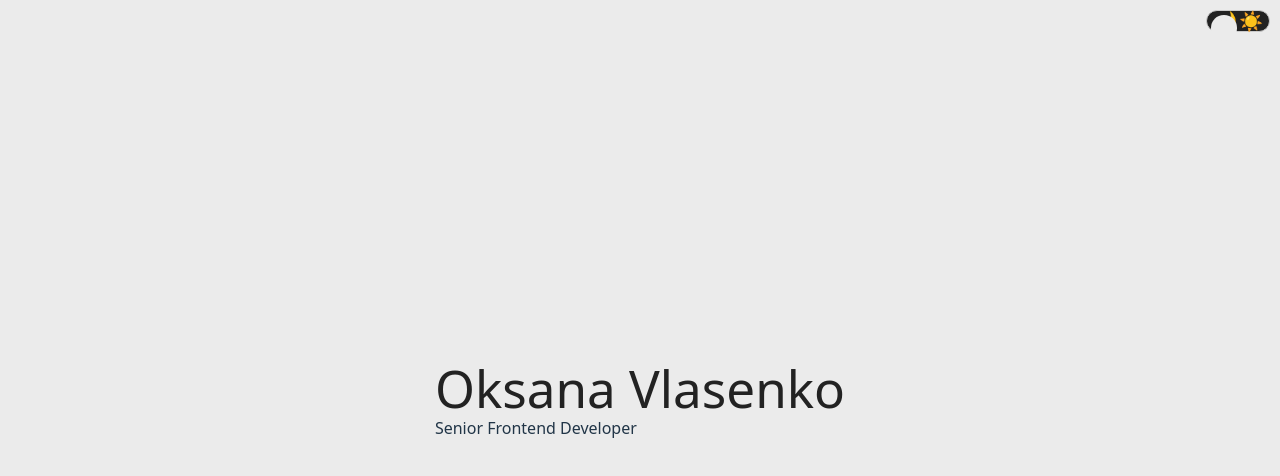
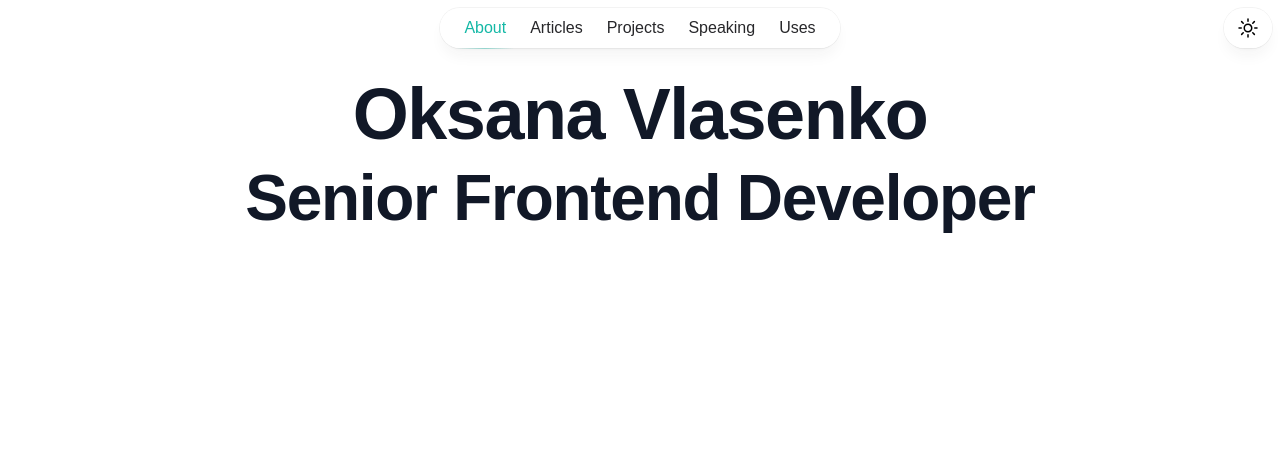
Before and after one commit to oksanaVlasenko/vlasenko, a Vue app: page / in a window 1280 px wide. Shown: the top 476 px of the page. Built offline with nearby package versions, Linux system fonts and the light colour scheme.

Commit message:
feat: styled header

```diff
--- a/index.html
+++ b/index.html
@@ -1,10 +1,10 @@
 <!doctype html>
-<html lang="en">
+<html>
   <head>
     <meta charset="UTF-8" />
     <link rel="icon" type="image/svg+xml" href="/vite.svg" />
     <meta name="viewport" content="width=device-width, initial-scale=1.0" />
-    <title>Vite + Vue</title>
+    <title>Oksana Vlasenko</title>
   </head>
   <body>
     <div id="app"></div>
--- a/src/App.vue
+++ b/src/App.vue
@@ -1,36 +1,18 @@
 <template>
-  <div class="container-center">
-    <ThemeButton />
-
-    <div>
-      <h1>Oksana Vlasenko</h1>
-
-      <h2>Senior Frontend Developer</h2>
-    </div>
+  <div class="flex w-full container-center">
+    <Header />
   </div>
 </template>
 
 <script>
-import ThemeButton from './components/ThemeButton.vue'
+import Header from './components/Header.vue'
 
 export default {
   components: {
-    ThemeButton
+    Header
   }
 }
 </script>
 
 <style scoped>
-.logo {
-  height: 6em;
-  padding: 1.5em;
-  will-change: filter;
-  transition: filter 300ms;
-}
-.logo:hover {
-  filter: drop-shadow(0 0 2em #646cffaa);
-}
-.logo.vue:hover {
-  filter: drop-shadow(0 0 2em #42b883aa);
-}
 </style>
--- a/src/assets/tailwind.css
+++ b/src/assets/tailwind.css
@@ -1,5 +1,53 @@
 @import "tailwindcss/base";
-@import '../style.css';
+/* @import '../style.css'; */
 
 @import "tailwindcss/components";
 @import "tailwindcss/utilities";
+
+:root {
+  --background-color-primary: #ffffff; /* Light gray background */
+  --background-color-secondary: #ffffff; /* White background */
+  --accent-color: #3b82f6; /* Blue accent */
+  --text-primary-color: #111827; /* Dark gray text */
+  --element-size: 4rem; /* Same size for consistency */
+  --background-color-reverse: #18181b; /* Dark gray reverse background */
+  --text-reverse-color: #d1d5db; /* Light gray reverse text */
+  --background-color-reverse-secondary: #374151; /* Darker gray secondary reverse background */
+}
+
+:root.dark {
+  --background-color-primary: #18181b; /* Dark gray background */
+  --background-color-secondary: #374151; /* Darker gray background */
+  --accent-color: #3b82f6; /* Blue accent */
+  --text-primary-color: #d1d5db; /* Light gray text */
+  --background-color-reverse: #ffffff; /* Light gray reverse background */
+  --text-reverse-color: #111827; /* Dark gray reverse text */
+  --background-color-reverse-secondary: #ffffff; /* White reverse secondary background */
+}
+
+
+html,
+body {
+  padding: 0;
+  margin: 0;
+}
+
+.container-center {
+  background-color: var(--background-color-primary);
+  height: 100vh;
+  width: 100vw;
+  padding: 0 1em;
+  margin: 0 auto;
+  text-align: center;
+  /* display: flex;
+  align-items: center;
+  justify-content: center; */
+}
+
+body {
+  margin: 0;
+  display: flex;
+  place-items: center;
+  min-width: 320px;
+  min-height: 100vh;
+}
--- /dev/null
+++ b/src/components/Header.vue
@@ -0,0 +1,38 @@
+<template>
+  <header class="w-full pt-2">
+    <ThemeButton />
+
+    <Nav />
+
+    <h1 class="title">Oksana Vlasenko</h1>
+
+    <h2>Senior Frontend Developer</h2>
+
+  </header>
+</template>
+
+<script>
+import ThemeButton from './ThemeButton.vue'
+import Nav from './Nav.vue'
+
+export default {
+  components: {
+    ThemeButton,
+    Nav
+  }
+}
+</script>
+
+<style scoped>
+h1 {
+  @apply
+    antialiased text-3xl text-center my-12;
+    color: var(--text-primary-color);
+}
+
+h2 {
+  @apply
+    antialiased text-2xl text-center;
+    color: var(--text-primary-color);
+}
+</style>
--- /dev/null
+++ b/src/components/Nav.vue
@@ -0,0 +1,35 @@
+<template>
+  <div class="flex flex-1 justify-end md:justify-center">
+    <div class="pointer-events-auto md:hidden" data-headlessui-state="">
+      <button class="group flex items-center rounded-full bg-white/90 px-4 py-2 text-sm font-medium text-zinc-800 shadow-lg shadow-zinc-800/5 ring-1 ring-zinc-900/5 backdrop-blur dark:bg-zinc-800/90 dark:text-zinc-200 dark:ring-white/10 dark:hover:ring-white/20" type="button" aria-expanded="false" data-headlessui-state="" id="headlessui-popover-button-:Rbmiqja:">Menu <svg viewBox="0 0 8 6" aria-hidden="true" class="ml-3 h-auto w-2 stroke-zinc-500 group-hover:stroke-zinc-700 dark:group-hover:stroke-zinc-400">
+          <path d="M1.75 1.75 4 4.25l2.25-2.5" fill="none" stroke-width="1.5" stroke-linecap="round" stroke-linejoin="round"></path>
+        </svg>
+      </button>
+    </div>
+
+    <div hidden="" style="position:fixed;top:1px;left:1px;width:1px;height:0;padding:0;margin:-1px;overflow:hidden;clip:rect(0, 0, 0, 0);white-space:nowrap;border-width:0;display:none"></div>
+
+    <nav class="pointer-events-auto hidden md:block">
+      <ul class="flex rounded-full bg-white/90 px-3 text-sm font-medium text-zinc-800 shadow-lg shadow-zinc-800/5 ring-1 ring-zinc-900/5 backdrop-blur dark:bg-zinc-800/90 dark:text-zinc-200 dark:ring-white/10">
+        <li>
+          <a class="relative block px-3 py-2 transition text-teal-500 dark:text-teal-400" href="/about">About <span class="absolute inset-x-1 -bottom-px h-px bg-gradient-to-r from-teal-500/0 via-teal-500/40 to-teal-500/0 dark:from-teal-400/0 dark:via-teal-400/40 dark:to-teal-400/0"></span>
+          </a>
+        </li>
+        <li>
+          <a class="relative block px-3 py-2 transition hover:text-teal-500 dark:hover:text-teal-400" href="/articles">Articles</a>
+        </li>
+        <li>
+          <a class="relative block px-3 py-2 transition hover:text-teal-500 dark:hover:text-teal-400" href="/projects">Projects</a>
+        </li>
+        <li>
+          <a class="relative block px-3 py-2 transition hover:text-teal-500 dark:hover:text-teal-400" href="/speaking">Speaking</a>
+        </li>
+        <li>
+          <a class="relative block px-3 py-2 transition hover:text-teal-500 dark:hover:text-teal-400" href="/uses">Uses</a>
+        </li>
+      </ul>
+    </nav>
+  </div>
+</template>
+
+<script></script>
--- a/src/components/ThemeButton.vue
+++ b/src/components/ThemeButton.vue
@@ -1,19 +1,29 @@
 <template>
-  <div>
-    <input
-      @change="toggleTheme"
-      id="checkbox"
-      type="checkbox"
-      class="switch-checkbox"
-    />
-    <label for="checkbox" class="switch-label">
-      <span>🌙</span>
-      <span>☀️</span>
-      <div
-        class="switch-toggle"
-        :class="{ 'switch-toggle-checked': userTheme === 'dark-theme' }"
-      ></div>
-    </label>
+  <div class="switcher">
+    <div class="pointer-events-auto">
+      <button
+        type="button"
+        aria-label="Switch to dark theme"
+        class="group rounded-full bg-white/90 px-3 py-2 shadow-lg shadow-zinc-800/5 ring-1 ring-zinc-900/5 backdrop-blur transition dark:bg-zinc-800/90 dark:ring-white/10 dark:hover:ring-white/20"
+        @click="toggleTheme"
+      >
+        <svg
+          v-if="userTheme === 'dark'"
+          xmlns="http://www.w3.org/2000/svg" fill="none" viewBox="0 0 24 24" stroke-width="1.5" stroke="currentColor"
+          class="size-6 text-dark dark:text-white"
+        >
+          <path stroke-linecap="round" stroke-linejoin="round" d="M21.752 15.002A9.72 9.72 0 0 1 18 15.75c-5.385 0-9.75-4.365-9.75-9.75 0-1.33.266-2.597.748-3.752A9.753 9.753 0 0 0 3 11.25C3 16.635 7.365 21 12.75 21a9.753 9.753 0 0 0 9.002-5.998Z" />
+        </svg>
+
+        <svg
+          v-else
+          xmlns="http://www.w3.org/2000/svg" fill="none" viewBox="0 0 24 24" stroke-width="1.5" stroke="currentColor"
+          class="size-6 text-dark dark:text-white"
+        >
+          <path stroke-linecap="round" stroke-linejoin="round" d="M12 3v2.25m6.364.386-1.591 1.591M21 12h-2.25m-.386 6.364-1.591-1.591M12 18.75V21m-4.773-4.227-1.591 1.591M5.25 12H3m4.227-4.773L5.636 5.636M15.75 12a3.75 3.75 0 1 1-7.5 0 3.75 3.75 0 0 1 7.5 0Z" />
+        </svg>
+      </button>
+    </div>
   </div>
 </template>
 
@@ -26,7 +36,7 @@ export default {
 
   data() {
     return {
-      userTheme: "light-theme",
+      userTheme: "light",
     };
   },
 
@@ -34,10 +44,10 @@ export default {
     toggleTheme() {
       const activeTheme = localStorage.getItem("user-theme");
 
-      if (activeTheme === "light-theme") {
-        this.setTheme("dark-theme");
+      if (activeTheme === "light") {
+        this.setTheme("dark");
       } else {
-        this.setTheme("light-theme");
+        this.setTheme("light");
       }
     },
 
@@ -56,57 +66,17 @@ export default {
         "(prefers-color-scheme: dark)"
       ).matches;
       if (hasDarkPreference) {
-        return "dark-theme";
+        return "dark";
       } else {
-        return "light-theme";
+        return "light";
       }
     },
   },
 };
 </script>
 
-<!-- Add "scoped" attribute to limit CSS to this component only -->
 <style scoped>
-div {
-  position: absolute;
-  top: 10px;
-  right: 10px;
-}
-
-.switch-checkbox {
-  display: none;
-}
-
-.switch-label {
-  align-items: center;
-  background: var(--text-primary-color);
-  border: calc(var(--element-size) * 0.025) solid var(--accent-color);
-  border-radius: var(--element-size);
-  cursor: pointer;
-  display: flex;
-  font-size: calc(var(--element-size) * 0.3);
-  height: calc(var(--element-size) * 0.35);
-  position: relative;
-  padding: calc(var(--element-size) * 0.1);
-  transition: background 0.5s ease;
-  justify-content: space-between;
-  width: var(--element-size);
-  z-index: 1;
-}
-
-.switch-toggle {
-  position: absolute;
-  background-color: var(--background-color-primary);
-  border-radius: 50%;
-  top: calc(var(--element-size) * 0.07);
-  left: calc(var(--element-size) * 0.07);
-  height: calc(var(--element-size) * 0.4);
-  width: calc(var(--element-size) * 0.4);
-  transform: translateX(0);
-  transition: transform 0.3s ease, background-color 0.5s ease;
-}
-
-.switch-toggle-checked {
-  transform: translateX(calc(var(--element-size) * 0.6)) !important;
+.switcher {
+  @apply absolute top-2 right-2;
 }
 </style>
--- a/src/main.js
+++ b/src/main.js
@@ -1,6 +1,6 @@
 import { createApp } from 'vue'
 import './assets/tailwind.css'
-import './style.css'
+//import './style.css'
 import App from './App.vue'
 
 createApp(App).mount('#app')
--- a/tailwind.config.js
+++ b/tailwind.config.js
@@ -1,10 +1,27 @@
 /** @type {import('tailwindcss').Config} */
 export default {
+  darkMode: 'selector',
   content: [
     "./index.html",
     "./src/**/*.{vue,js,ts,jsx,tsx}",
   ],
   theme: {
+    fontFamily: {
+      sans: ['Graphik', 'sans-serif'],
+      serif: ['Merriweather', 'serif'],
+    },
+    fontSize: {
+      '2xl': ['4em', {
+        lineHeight: '2.25rem',
+        letterSpacing: '-0.02em',
+        fontWeight: '600',
+      }],
+      '3xl': ['4.5em', {
+        lineHeight: '2.25rem',
+        letterSpacing: '-0.02em',
+        fontWeight: '700',
+      }]
+    },
     extend: {},
   },
   plugins: [],
```
